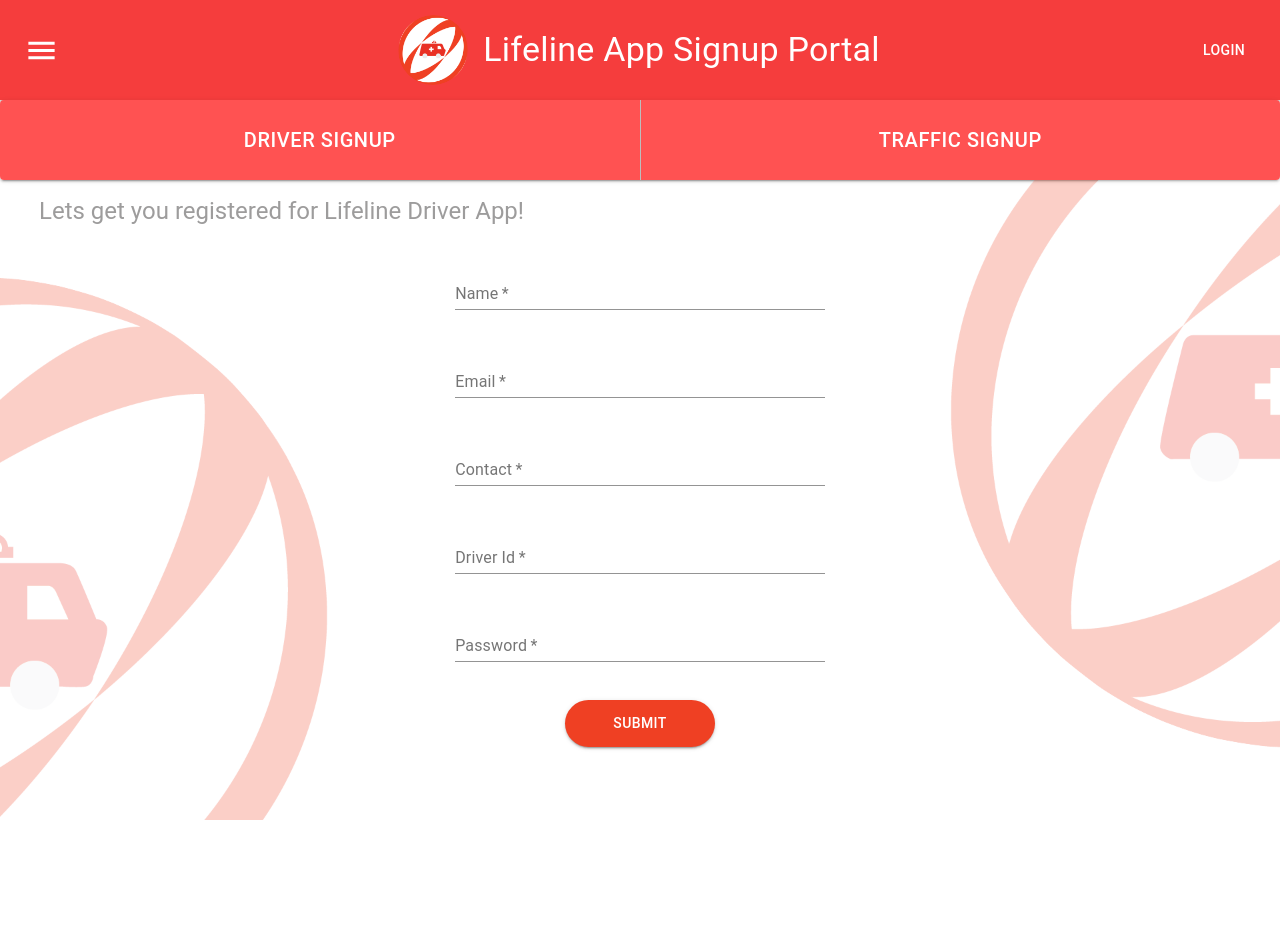
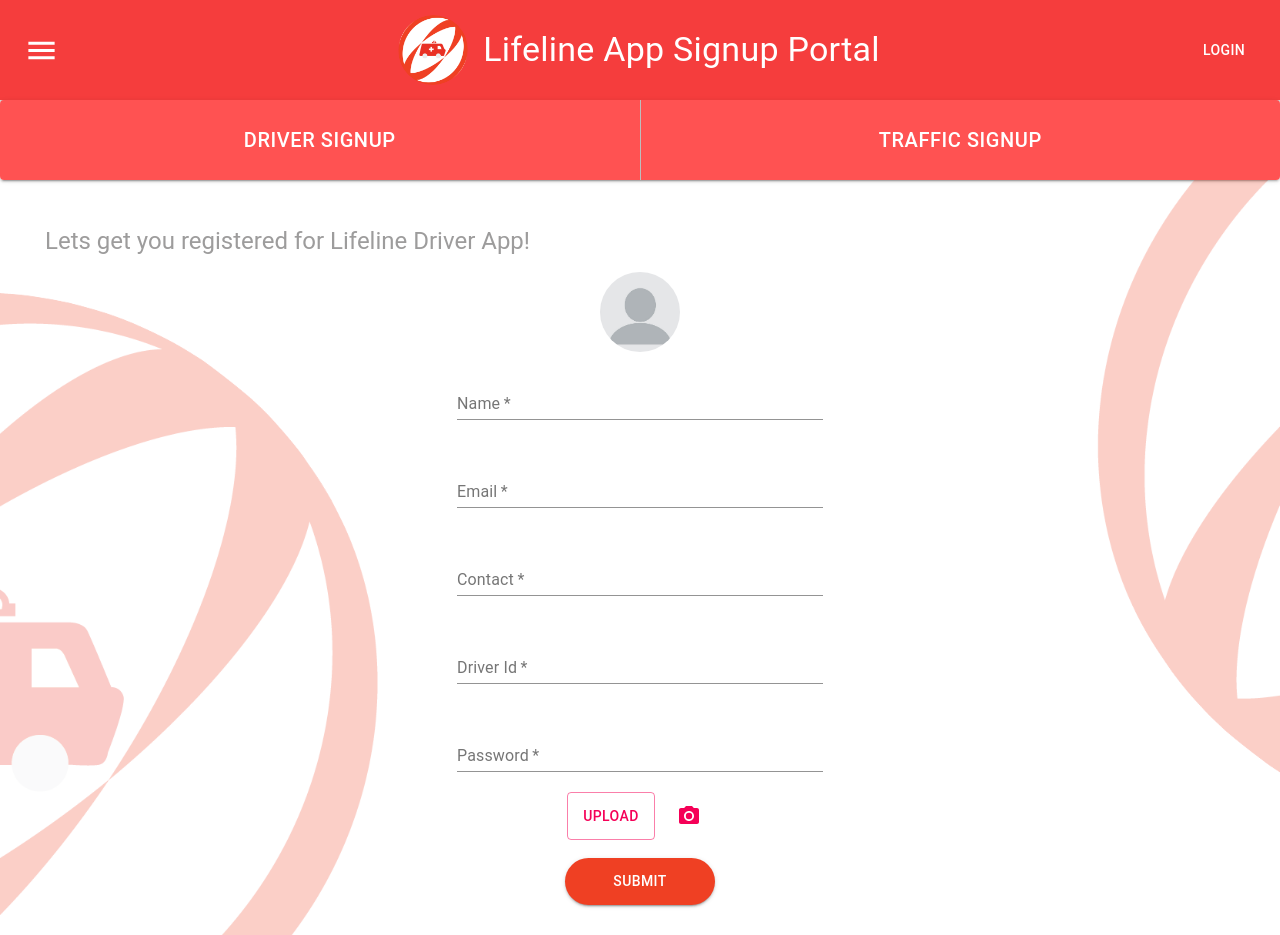
Before and after one commit to ShriBuzz/LifelineWeb, a React (Create React App) app: page / in a window 1280 px wide. Before the commit the page ends 820 px from the top, so only its background shows below. Built offline with nearby package versions, Linux system fonts and the light colour scheme.

Commit message:
Add image upload to form

```diff
--- a/src/screens/Driver/index.js
+++ b/src/screens/Driver/index.js
@@ -1,11 +1,22 @@
 import React, { useState } from "react";
 
-import { Box, TextField, Typography, Container } from "@material-ui/core";
+import {
+  Box,
+  Button,
+  Avatar,
+  TextField,
+  Typography,
+  Container,
+  IconButton
+} from "@material-ui/core";
+import { PhotoCamera } from "@material-ui/icons";
 import axios from "axios";
 
 import Buttons from "../../components/Button";
 import Success from "../../components/Success";
 import Failure from "../../components/Failure";
+
+import Profile from "../../assets/Profile.jpg";
 
 import * as D from "./styles";
 
@@ -15,10 +26,12 @@
   const [email, setEmail] = useState("");
   const [driver_id, setDriverId] = useState("");
   const [password, setPassword] = useState("");
-  // const [upload, setUpload] = useState();
+  const [upload, setUpload] = useState(null);
   const [loading, setLoading] = useState(false);
   const [success, setSuccess] = useState(false);
   const [fail, setFail] = useState(false);
+
+  const [url, setUrl] = useState(null);
 
   const handleClose = () => {
     setSuccess(false);
@@ -61,11 +74,37 @@
     }, 1000);
   }
 
+  function handleUpload(e) {
+    e.preventDefault();
+    const objectUrl = URL.createObjectURL(upload);
+    setUrl(objectUrl);
+    let file = new FormData();
+    file.append("file", upload, upload.name);
+
+    axios
+      .post("/file_upload", file, {})
+      .then(response => {
+        console.log(response.statusText, "Sent image!!!!!");
+      })
+      .catch(error => {
+        console.log(error);
+      });
+  }
+
+  function renderAvatar() {
+    if (url == null) {
+      return <Avatar style={D.avatar} alt="Dummy profile" src={Profile} />;
+    } else {
+      return <Avatar style={D.avatar} alt="Dummy profile" src={url} />;
+    }
+  }
+
   return (
     <Container fluid style={D.bg}>
       <Typography variant="h5" style={D.text}>
         Lets get you registered for Lifeline Driver App!
       </Typography>
+      {renderAvatar()}
       <Box component="form" style={D.Form}>
         <TextField
           required
@@ -113,6 +152,37 @@
           onChange={e => setPassword(e.target.value)}
           style={D.input}
         />
+
+        {/* image upload */}
+        <Box component="div" style={D.row}>
+          <input
+            accept="image/*"
+            id="icon-button-file"
+            type="file"
+            name="file"
+            onChange={e => setUpload(e.target.files[0])}
+            style={{ display: "none" }}
+          />
+          <Button
+            variant="outlined"
+            color="secondary"
+            onClick={e => handleUpload(e)}
+          >
+            Upload
+          </Button>
+          <label htmlFor="icon-button-file">
+            <IconButton
+              color="secondary"
+              aria-label="upload picture"
+              component="span"
+              style={D.icon}
+            >
+              <PhotoCamera />
+            </IconButton>
+          </label>
+        </Box>
+
+        {/* submit button */}
         <Buttons title="Submit" loading={loading} onSubmit={postData} />
         <Success
           title={"Ambulance Driver"}
--- a/src/screens/Driver/styles.js
+++ b/src/screens/Driver/styles.js
@@ -4,13 +4,31 @@
   display: "flex",
   flexDirection: "column",
   maxWidth: "100%",
-  height: "80vh",
+  height: "100%",
   margin: 0,
+  padding: 30,
   justifyContent: "flex-start",
   //   alignItems: "center",
   backgroundImage: `url(${background})`,
   backgroundRepeat: "no-repeat",
   backgroundSize: "cover"
+};
+
+export const avatar = {
+  display: "flex",
+  marginLeft: "auto",
+  marginRight: "auto",
+  width: 80,
+  height: 80
+};
+
+export const row = {
+  display: "flex",
+  flexDirection: "row"
+};
+
+export const icon = {
+  marginLeft: 10
 };
 
 export const Form = {
```
Also changed, not shown: src/assets/Profile.jpg (added).
